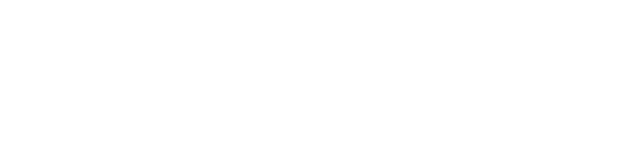
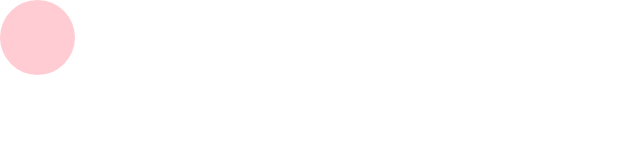
Before and after one commit to Revou-Coding-Camp/codingcamp-11-aug-25-AvenGeline, a plain HTML site: page index.html in a window 1280 px wide. Shown: the whole page, without its empty margins (0-640 px from the left). Drawn offline with nearby package versions, Linux system fonts and the light colour scheme.

Commit message:
Add header section with styled div for visual branding

```diff
--- a/index.html
+++ b/index.html
@@ -16,6 +16,7 @@
 
     <!-- Main Header -->
     <header>
+        <div class="bg-rose-200 rounded-full h-[75px] w-[75px]"></div>
 
     </header>
 
```
